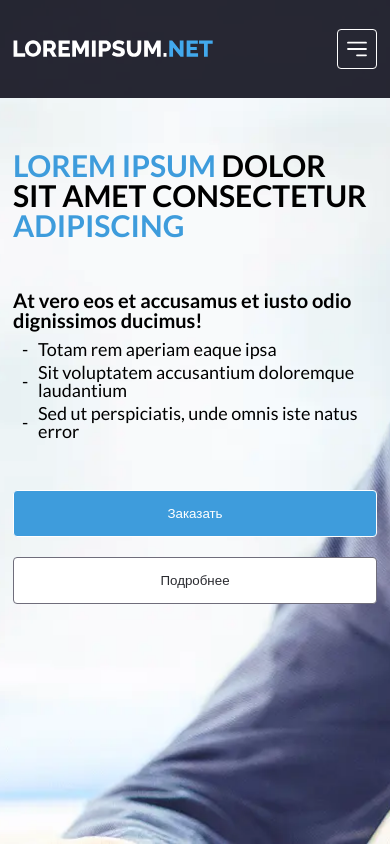
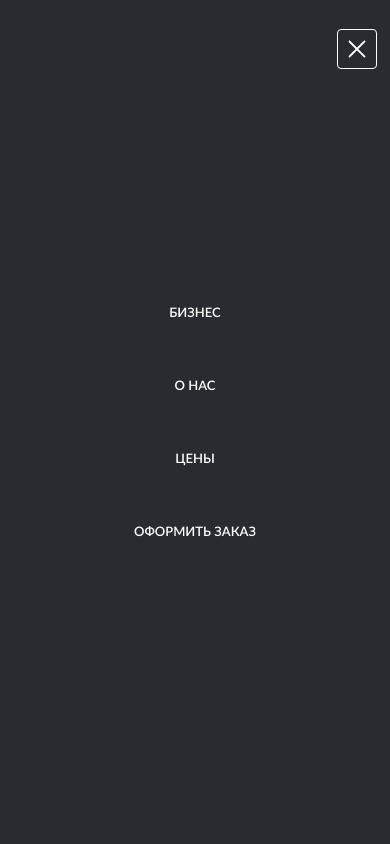
Before and after one commit to DavePHC/alex, a website built with Vite: page index.html in a window 390 px wide. Both pictures are taken after a click on the button 357 px from the left and 48 px from the top of the page. Shown: the top 844 px of the page. Built offline with nearby package versions, Linux system fonts and the light colour scheme.

Commit message:
add mobile menu

```diff
--- a/index.html
+++ b/index.html
@@ -7,12 +7,12 @@
     <title>Testing</title>
   </head>
   <body>
-    <header class="header">
+    <header class="header" data-js-overlay-menu>
       <div class="container">
         <a class="header__logo logo" href="https://arkhangelsk.hh.ru/resume/9b60a85dff06f045520039ed1f624349676672" target="_blank" aria-label="Логотип сайта">
           <img src="/logo.svg" width="247" height="35" alt="Lorem">
         </a>
-        <button class="header__burger-button burger-button visible-tablet">
+        <button class="header__burger-button burger-button visible-tablet" data-js-overlay-menu-burger-button>
           <svg class="burger-button__svg" width="30" height="30" viewBox="0 0 100 100">
             <path
               class="burger-button__line burger-button__line--1"
@@ -28,8 +28,8 @@
             />
           </svg>
         </button>
-        <dialog class="header__overlay">
-          <nav class="header__navigation">
+        <dialog class="header__overlay" data-js-overlay-menu-dialog>
+          <nav class="header__navigation" >
             <ul class="header__navigation-list">
               <li class="header__navigation-item">
                 <a class="header__navigation-link" href="https://arkhangelsk.hh.ru/resume/9b60a85dff06f045520039ed1f624349676672">
--- a/src/main.js
+++ b/src/main.js
@@ -8,3 +8,35 @@ rangeValue.textContent = `${rangeInput.value} %`;
 rangeInput.addEventListener("input", function () {
     rangeValue.textContent = `${this.value} %`;
 });
+
+class OverlayMenu {
+    selectors = {
+      root: "[data-js-overlay-menu]",
+      dialog: "[data-js-overlay-menu-dialog]",
+      burgerButton: "[data-js-overlay-menu-burger-button]",
+    }
+
+    stateClasses = {
+      isActive: "is-active",
+      isLocked: "is-locked",
+    }
+
+    constructor() {
+      this.rootElement = document.querySelector(this.selectors.root);
+      this.dialogElement = this.rootElement.querySelector(this.selectors.dialog);
+      this.burgerButtonElement = this.rootElement.querySelector(this.selectors.burgerButton);
+      this.bindEvents()
+    }
+
+    onBurgerButtonClick = () => {
+      this.burgerButtonElement.classList.toggle(this.stateClasses.isActive);
+      this.dialogElement.open = !this.dialogElement.open;
+      document.documentElement.classList.toggle(this.stateClasses.isLocked);
+    }
+
+    bindEvents() {
+      this.burgerButtonElement.addEventListener("click", this.onBurgerButtonClick)
+    }
+}
+
+new OverlayMenu();
--- a/src/styles/base.scss
+++ b/src/styles/base.scss
@@ -38,6 +38,12 @@ h5, .h5,
 h6, .h6 {
     margin: 0;
 }
+
+html {
+    &.is-locked {
+      overflow: hidden;
+    }
+  }
 
 body {
     margin: 0;
--- a/src/styles/header.scss
+++ b/src/styles/header.scss
@@ -45,10 +45,19 @@
     }
 
     &__navigation {
+        @include tablet {
+            display: flex;
+            justify-content: center;
+            height: 100%;
+            align-items: center;
+        }
         &-list {
             display: flex;
             align-items: center;
             gap: 60px;
+            @include tablet {
+                flex-direction: column;
+            }
         }
         &-link {
             text-transform: uppercase;
@@ -106,6 +115,7 @@
 
 .burger-button {
     display: inline-flex;
+    z-index: 2;
     align-items: center;
     justify-content: center;
     width: 40px;
```
